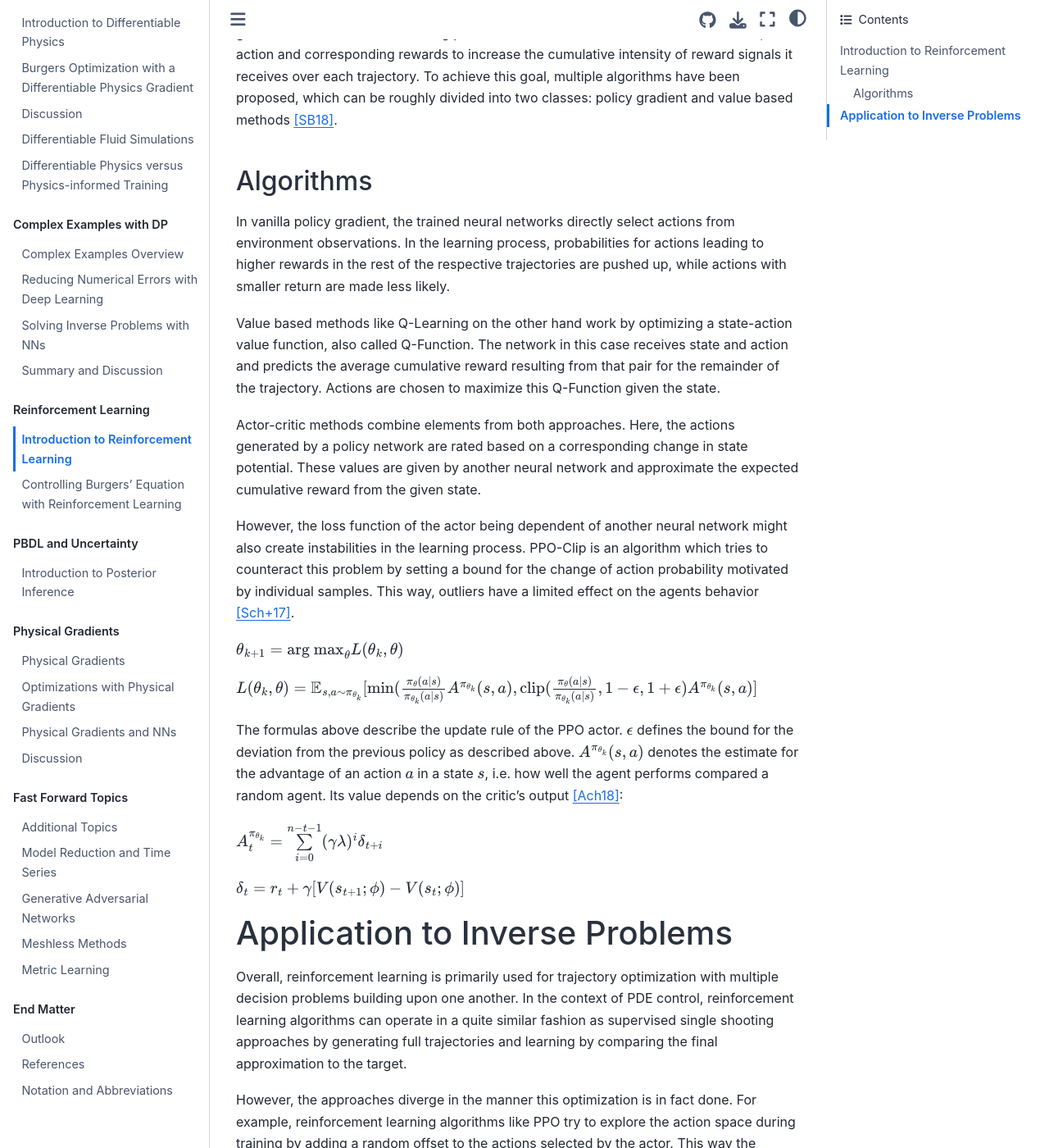
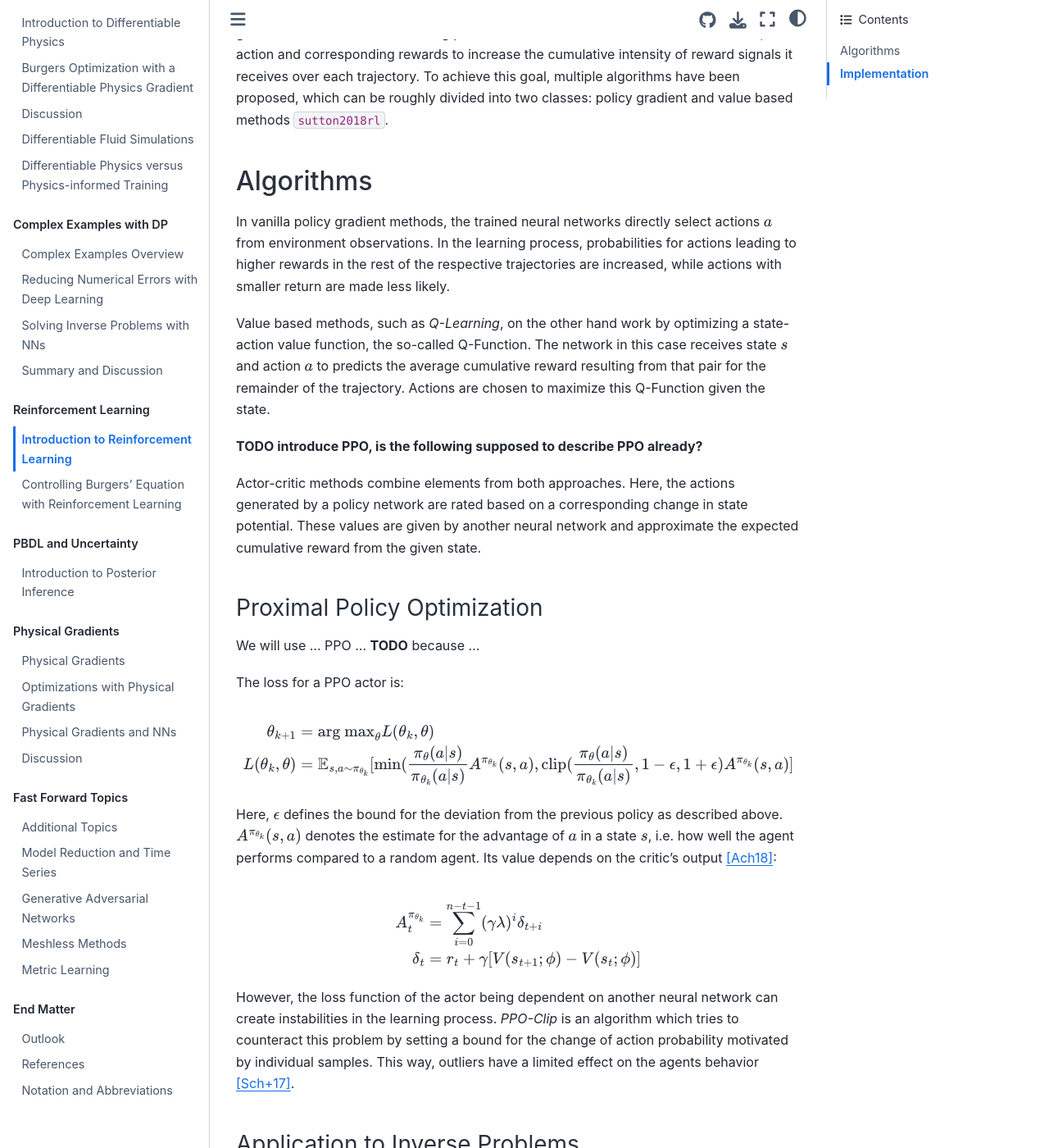
Before and after one commit to tum-pbs/pbdl-book, a Jupyter Book: the page built from reinflearn-intro.md, in a window 1280 px wide and 1400 px high, scrolled down 560 px. Shown: the whole window at 82% size. Built offline with Jupyter Book 1.0.4 settings and Sphinx 7.4.7 and the Sphinx Book theme 1.1.4, drawn with Linux system fonts in a browser that asks for light colours; pages that are not in the unit, such as notebooks, are missing from menus; cross-references to code outside the pages are shown as plain code; some of the changed text lies outside the part shown.

Commit message:
preliminary update RL intro

```diff
--- a/reinflearn-intro.md
+++ b/reinflearn-intro.md
@@ -1,73 +1,73 @@
 Introduction to Reinforcement Learning
 =======================
 
-Deep reinforcement learning, in the following abbreviated to _reinforcement learning_ (RL) is a very popular class of methods in the larger field of deep learning.
-RL lets an artificial intelligence agent explore the interaction possibilities with a surrounding environment. While doing this, the agent receives reward signals for its actions and tries to discern which actions contribute to higher rewards, to adapt its behavior accordingly. Typical application domains for reinforcement learning are in robotics or for defeating human grand masters in games like Go [\[Sil+18\]](https://discovery.ucl.ac.uk/id/eprint/10069050/1/alphazero_preprint.pdf).
+Deep reinforcement learning, referred to as just _reinforcement learning_ (RL) from now on, is a class of methods in the larger field of deep learning that lets an artificial intelligence agent explore the interactions with a surrounding environment. While doing this, the agent receives reward signals for its actions and tries to discern which actions contribute to higher rewards, to adapt its behavior accordingly. RL has been very successful at playing games such as Go {cite}`silver2017mastering`, and it bears promise for engineering applications such as robotics.
 
-The setup for RL generally consists of two parts: the environment and the agent. The environment receives actions from the agent while supplying it with observations and rewards. The observations represent the fraction of the information from the respective environment state that the agent is able to perceive. The rewards are given by a predefined function, usually taylored to the environment and might contain e.g. a game score, a penalty for wrong actions or a bounty for successfully finished tasks [\[SB18\]](https://books.google.de/books?hl=de&lr=&id=uWV0DwAAQBAJ&oi=fnd&pg=PR7&dq=reinforcement+learning&ots=mipFo3YYm4&sig=aEdRfox5-Pg5nvPkQtqWj4JiwKw&redir_esc=y#v=onepage&q=reinforcement%20learning&f=false).
+The setup for RL generally consists of two parts: the environment and the agent. The environment receives actions from the agent while supplying it with observations and rewards. The observations represent the fraction of the information from the respective environment state that the agent is able to perceive. The rewards are given by a predefined function, usually tailored to the environment and might contain e.g. a game score, a penalty for wrong actions or a bounty for successfully finished tasks.
 
-The agent on the other hand encompasses a neural network which decides on actions given observations. In the learning process it uses the combined information of state, action and corresponding rewards to increase the cumulative intensity of reward signals it receives over each trajectory. To achieve this goal, multiple algorithms have been proposed, which can be roughly divided into two classes: policy gradient and value based methods [\[SB18\]](https://books.google.de/books?hl=de&lr=&id=uWV0DwAAQBAJ&oi=fnd&pg=PR7&dq=reinforcement+learning&ots=mipFo3YYm4&sig=aEdRfox5-Pg5nvPkQtqWj4JiwKw&redir_esc=y#v=onepage&q=reinforcement%20learning&f=false).
-
+The agent on the other hand encompasses a neural network which decides on actions given observations. In the learning process it uses the combined information of state, action and corresponding rewards to increase the cumulative intensity of reward signals it receives over each trajectory. To achieve this goal, multiple algorithms have been proposed, which can be roughly divided into two classes: policy gradient and value based methods {cite}`sutton2018rl`.
 
 ## Algorithms
 
-In vanilla policy gradient, the trained neural networks directly select actions from environment observations. In the learning process, probabilities for actions leading to higher rewards in the rest of the respective trajectories are pushed up, while actions with smaller return are made less likely.
+In vanilla policy gradient methods, the trained neural networks directly select actions $a$ from environment observations. In the learning process, probabilities for actions leading to higher rewards in the rest of the respective trajectories are increased, while actions with smaller return are made less likely.
 
-Value based methods like Q-Learning on the other hand work by optimizing a state-action value function, also called Q-Function. The network in this case receives state and action and predicts the average cumulative reward resulting from that pair for the remainder of the trajectory. Actions are chosen to maximize this Q-Function given the state.
+Value based methods, such as _Q-Learning_, on the other hand work by optimizing a state-action value function, the so-called Q-Function. The network in this case receives state $s$ and action $a$ to predicts the average cumulative reward resulting from that pair for the remainder of the trajectory. Actions are chosen to maximize this Q-Function given the state.
+
+**TODO introduce PPO, is the following supposed to describe PPO already?**
 
 Actor-critic methods combine elements from both approaches. Here, the actions generated by a policy network are rated based on a corresponding change in state potential. These values are given by another neural network and approximate the expected cumulative reward from the given state.
 
-However, the loss function of the actor being dependent of another neural network might also create instabilities in the learning process. PPO-Clip is an algorithm which tries to counteract this problem by setting a bound for the change of action probability motivated by individual samples. This way, outliers have a limited effect on the agents behavior [\[Sch+17\]](https://arxiv.org/abs/1707.06347v2).
+### Proximal Policy Optimization
 
-$
-\theta_{k+1} = \text{arg max}_{\theta}L(\theta_k, \theta)
-$
+We will use ... PPO ... **TODO** because ...
 
-$
-L(\theta_k, \theta)=\mathbb{E}_{s, a \sim \pi_{\theta_k}}[\text{min}(\frac{\pi_\theta(a|s)}{\pi_{\theta_k}(a|s)}A^{\pi_{\theta_k}}(s, a), \text{clip}(\frac{\pi_\theta(a|s)}{\pi_{\theta_k}(a|s)}, 1-\epsilon, 1+\epsilon)A^{\pi_{\theta_k}}(s, a)]
-$
+The loss for a PPO actor is:
 
-The formulas above describe the update rule of the PPO actor. $\epsilon$ defines the bound for the deviation from the previous policy as described above. $A^{\pi_{\theta_k}}(s, a)$ denotes the estimate for the advantage of an action $a$ in a state $s$, i.e. how well the agent performs compared a random agent. Its value depends on the critic's output [\[Ach18\]](https://spinningup.openai.com/en/latest/):
+$$\begin{aligned}
+\theta_{k+1}  &= \text{arg max}_{\theta}L(\theta_k, \theta) \\
+L(\theta_k, \theta) &=
+    \mathbb{E}_{s, a \sim \pi_{\theta_k}}[\text{min}(\frac{\pi_\theta(a|s)}{\pi_{\theta_k}(a|s)}A^{\pi_{\theta_k}}(s, a), \text{clip}(\frac{\pi_\theta(a|s)}{\pi_{\theta_k}(a|s)}, 1-\epsilon, 1+\epsilon)A^{\pi_{\theta_k}}(s, a)]
+\end{aligned}$$
 
-$
-A^{\pi_{\theta_k}}_t = \sum\limits_{i=0}^{n-t-1}(\gamma\lambda)^i\delta_{t+i}
-$
+Here, $\epsilon$ defines the bound for the deviation from the previous policy as described above. $A^{\pi_{\theta_k}}(s, a)$ denotes the estimate for the advantage of $a$ in a state $s$, i.e. how well the agent performs compared to a random agent. Its value depends on the critic's output [\[Ach18\]](https://spinningup.openai.com/en/latest/):
 
-$
-\delta_t = r_t+\gamma [V(s_{t+1} ; \phi) - V(s_t ; \phi)]
-$
+$$\begin{aligned}
+A^{\pi_{\theta_k}}_t &= \sum\limits_{i=0}^{n-t-1}(\gamma\lambda)^i\delta_{t+i} \\
+\delta_t             &= r_t+\gamma [V(s_{t+1} ; \phi) - V(s_t ; \phi)]
+\end{aligned}$$
 
-# Application to Inverse Problems
+However, the loss function of the actor being dependent on another neural network can create instabilities in the learning process. _PPO-Clip_ is an algorithm which tries to counteract this problem by setting a bound for the change of action probability motivated by individual samples. This way, outliers have a limited effect on the agents behavior [\[Sch+17\]](https://arxiv.org/abs/1707.06347v2).
+
+### Application to Inverse Problems
 
 Overall, reinforcement learning is primarily used for trajectory optimization with multiple decision problems building upon one another. In the context of PDE control, reinforcement learning algorithms can operate in a quite similar fashion as supervised single shooting approaches by generating full trajectories and learning by comparing the final approximation to the target.
 
 However, the approaches diverge in the manner this optimization is in fact done. For example, reinforcement learning algorithms like PPO try to explore the action space during training by adding a random offset to the actions selected by the actor. This way the algorithm may discover new behavioral patterns that are more refined than the previous ones [\[Ach18\]](https://spinningup.openai.com/en/latest/).
 
-Also the way how long term effects of generated forces are taken into account is different. In a control force estimator setup with differentiable physics loss, these dependencies are handled by passing the loss gradient through the simulation step back into previous timesteps. Contrary to that, reinforcement learning usually treats the environment as a kind of black box providing no gradient information. When using PPO, the value estimator network is instead used to track the long term dependencies by predicting the influence any action has for the future system evolution.
+Also the way how long term effects of generated forces are taken into account is different. In a control force estimator setup with differentiable physics loss, these dependencies are handled by passing the loss gradient through the simulation step back into previous time steps. Contrary to that, reinforcement learning usually treats the environment as a kind of black box providing no gradient information. When using PPO, the value estimator network is instead used to track the long term dependencies by predicting the influence any action has for the future system evolution.
 
 Working on Burgers' equation, the trajectory generation process can be summarized as following, showing how the simulation steps of the environment and the neural network evaluations of the agent are interleaved.
 
-$
+$$
 \mathbf{u}_{t+1}=\mathcal{P}(\mathbf{u}_t+\pi(\mathbf{u}_t, \mathbf{u}^*, t; \theta)\Delta t)
-$
+$$
 
 The reward is calculated in a similar fashion as the Loss in the DP approach: it consists of two parts, one of which amounts to the negative square norm of the applied forces and is given at every time step. The other part adds a punishment proportional to the L2-distance between the final approximation and the target state at the end of each trajectory.
 
-$
-r_t = r_t^f+r_t^o
-$
-
-$
-r_t^f=-\left\lVert{\mathbf{a}_t}\right\rVert_2^2
-$
-
-$
-r_t^o =
+$$\begin{aligned}
+r_t   &=  r_t^f+r_t^o \\
+r_t^f &= -\left\lVert{\mathbf{a}_t}\right\rVert_2^2 \\
+r_t^o &=
 \begin{cases}
     -\left\lVert{\mathbf{u}^*-\mathbf{u}_t}\right\rVert_2^2,&\text{if } t = n-1\\
     0,&\text{otherwise}
 \end{cases}
-$
+\end{aligned}$$
+
+## Implementation
+
+**TODO** overview of env for next notebook...
+
 
 <!--
 -Basic idea is trajectory optimization
```
